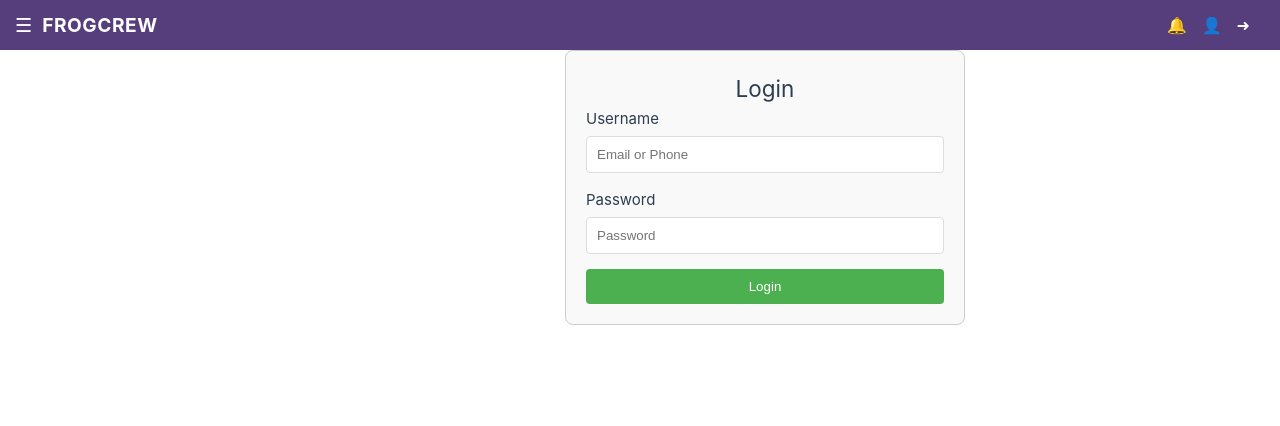
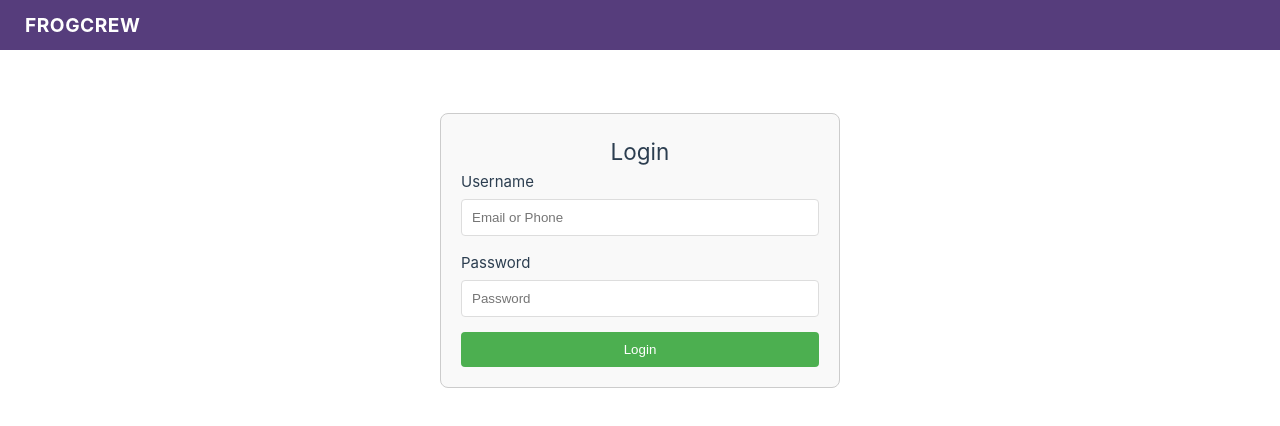
Before and after one commit to alsuri04/FrogCrew-frontend, a Vue app: page /login in a window 1280 px wide. Shown: the top 426 px of the page. Built offline with nearby package versions, Linux system fonts and the light colour scheme.

Commit message:
MVP finished

```diff
--- a/src/App.vue
+++ b/src/App.vue
@@ -12,13 +12,13 @@ const isLoginPage = computed(() => route.name === 'login');
     <!-- Header -->
     <header class="header">
       <button class="menu-toggle" @click="isSidebarCollapsed = !isSidebarCollapsed">
-        <span class="menu-icon">☰</span>
+        <span class="menu-icon" v-if="!$route.meta.hideNavbar">☰</span>
       </button>
       <h1 class="logo">FROGCREW</h1>
       <div class="header-icons">
-        <button class="icon-button" >🔔</button>
-        <button class="icon-button" >👤</button>
-        <button class="icon-button" >➜</button>
+        <button class="icon-button" v-if="!$route.meta.hideNavbar">🔔</button>
+        <button class="icon-button" v-if="!$route.meta.hideNavbar">👤</button>
+        <button class="icon-button" v-if="!$route.meta.hideNavbar">➜</button>
       </div>
     </header>
 
--- a/src/router/index.js
+++ b/src/router/index.js
@@ -28,7 +28,6 @@ const router = createRouter({
     },
     {
       path: '/schedule',
-      component: NavBar,
       children: [
         {
           path: 'crew',
--- a/src/views/LoginView.vue
+++ b/src/views/LoginView.vue
@@ -24,13 +24,13 @@
   .container {
     display: flex;
     align-items:center;  /* Horizontal center */
+    transform: translateX(-125px);
+    align-items: center;      /* Vertically center */
+    height: 50vh;
+
   }
 
   /* Additional styling for the login page itself */
-  .login-block {
-    vertical-align: middle;
-  }
-
   /* Optional: Styling the Login component if necessary */
   .component {
     width: 200px;             /* Example width */
```
